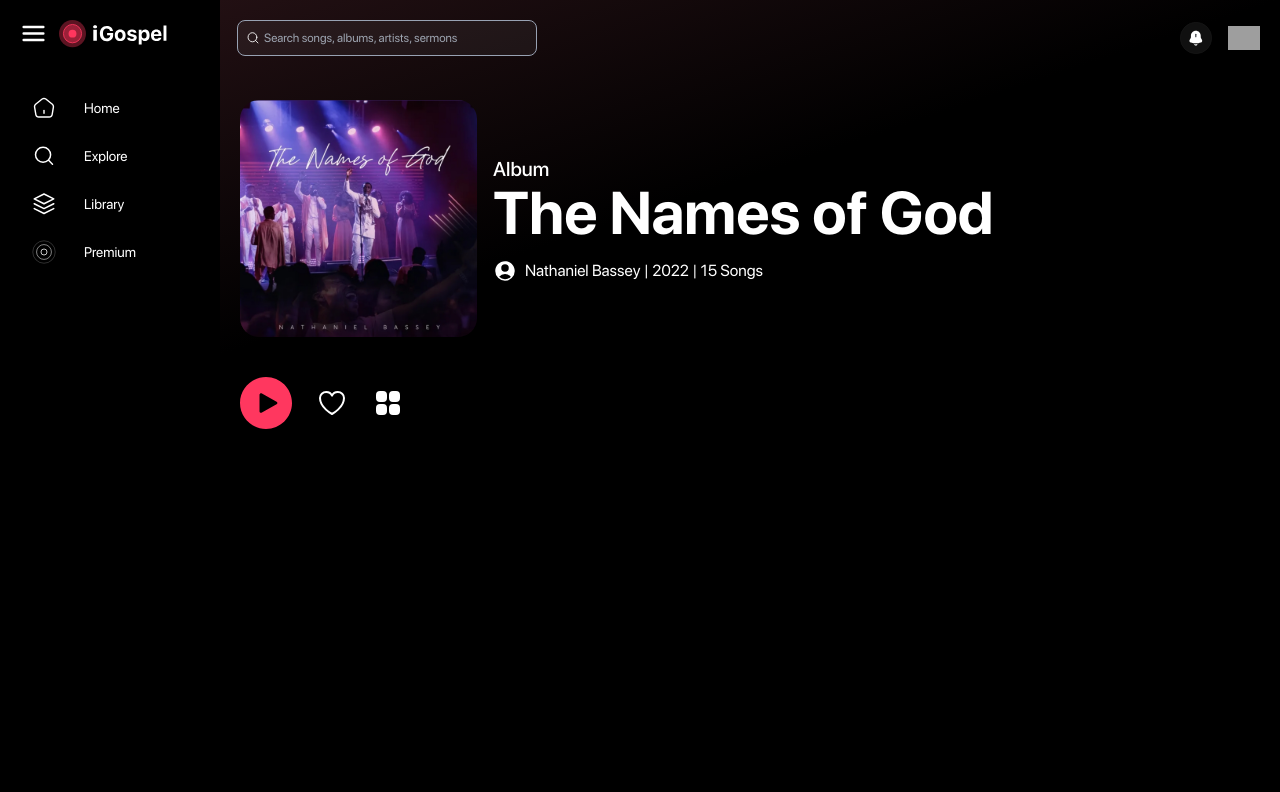
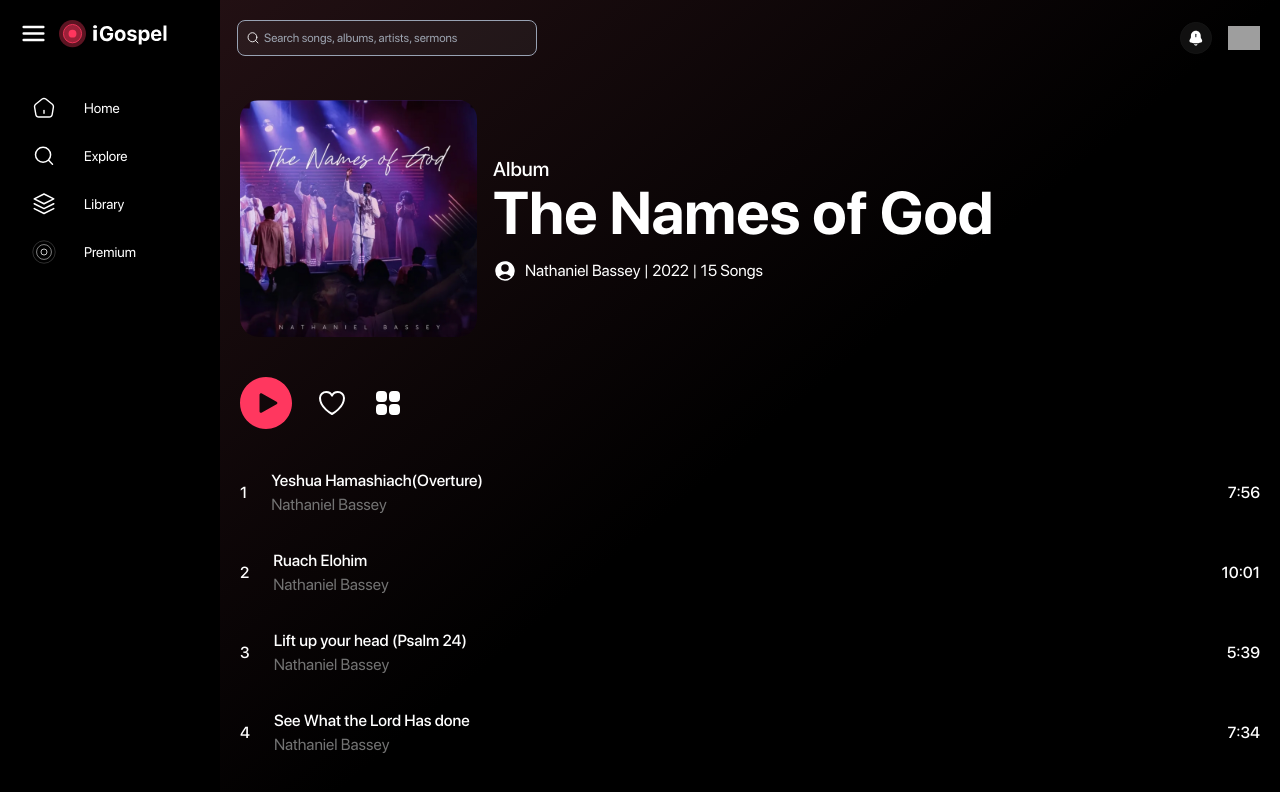
Before and after one commit to iGospelsongs-App/igospel-web-app, a React (Create React App) app: page /album in a window 1280 px wide. Shown: the top 792 px of the page. Built offline with nearby package versions, Linux system fonts and the light colour scheme; sample sign-in values are in the browser's storage; grey boxes are pictures that could not be loaded.

Commit message:
adding border line to header and sidebar and also building album page

```diff
--- a/src/components/Header.tsx
+++ b/src/components/Header.tsx
@@ -23,7 +23,7 @@
 
     return (
         <div>
-            <div className={`flex items-center justify-between px-2 sm:px-5 gap-2  ${(isScroll) && 'bg-black'}`}>
+            <div className={`flex items-center justify-between px-2 sm:px-5 gap-2  ${(isScroll) && 'bg-black border-b-[1px] border-b-[#323232]'}`}>
                 <div className={`flex flex-1 items-center ${isOpen && !isMobile ? 'gap-14' : 'gap-5'} `}>
                     {/* header here  */}
                     <div className={`min-w-[90px] z-10 ${!isOpen && 'bg-transparent'} text-white`}>
--- a/src/data/DummyData.ts
+++ b/src/data/DummyData.ts
@@ -6,7 +6,7 @@
 import img6 from '../assets/images/carousel6.png';
 import img7 from '../assets/images/carousel7.png';
 import img8 from '../assets/images/carousel8.png';
-import { SliderDisplayDataType } from '../types';
+import { SliderDisplayDataType, AlbumlistDataType } from '../types';
 
 export const sliderDisplayData: SliderDisplayDataType[] = [
   {
@@ -58,3 +58,46 @@
     image: img8,
   },
 ]
+
+export const albumListData: AlbumlistDataType[] = [
+  {
+    title: 'Yeshua Hamashiach(Overture)',
+    artist: 'Nathaniel Bassey',
+    duration: '7:56'
+  },
+  {
+    title: 'Ruach Elohim',
+    artist: 'Nathaniel Bassey',
+    duration: '10:01'
+  },
+  {
+    title: 'Lift up your head (Psalm 24)',
+    artist: 'Nathaniel Bassey',
+    duration: '5:39'
+  },
+  {
+    title: 'See What the Lord Has done',
+    artist: 'Nathaniel Bassey',
+    duration: '7:34'
+  },
+  {
+    title: 'Yeshua Hamashiach(Overture)',
+    artist: 'Nathaniel Bassey',
+    duration: '7:56'
+  },
+  {
+    title: 'Ruach Elohim',
+    artist: 'Nathaniel Bassey',
+    duration: '10:01'
+  },
+  {
+    title: 'Lift up your head (Psalm 24)',
+    artist: 'Nathaniel Bassey',
+    duration: '5:39'
+  },
+  {
+    title: 'See What the Lord Has done',
+    artist: 'Nathaniel Bassey',
+    duration: '7:34'
+  },
+]
--- a/src/index.css
+++ b/src/index.css
@@ -60,3 +60,9 @@
     scrollbar-width: none; /* Firefox */
   }
 }
+
+@layer components {
+  .smallText {
+    @apply text-white text-base font-sf-med
+  }
+}
--- a/src/layouts/HomeLayout.tsx
+++ b/src/layouts/HomeLayout.tsx
@@ -21,7 +21,7 @@
 
                 <div>
                     {/* sidbar here */}
-                    <div className={`${(!isOpen && !isScroll) ? 'bg-transparent' : ''} h-[100vh] fixed overflow-auto bg-black`}>
+                    <div className={`${(!isOpen && !isScroll) ? 'bg-transparent' : ''} ${isScroll && 'border-r-[1px] border-r-[#323232]'} h-[100vh] fixed overflow-auto bg-black`}>
                         {
                             isOpen ? <Sidebar /> : !isSmallScreen && <SidebarClosed />
                         }
--- a/src/pages/Album.tsx
+++ b/src/pages/Album.tsx
@@ -3,6 +3,7 @@
 import { UserCircleIcon, Squares2X2Icon } from '@heroicons/react/24/solid';
 import { HeartIcon } from '@heroicons/react/24/outline';
 import playBtn from '../assets/images/play-btn.svg'
+import { albumListData } from '../data/DummyData'
 
 function Album() {
     return (
@@ -30,7 +31,23 @@
             </div>
 
             {/* list section  */}
-            <div></div>
+            <div className='mt-10'>
+
+                {
+                    albumListData.map((items, i) => (
+                        <div key={i} className='flex flex-row justify-between items-center mb-8'>
+                            <div className='flex flex-row space-x-6 items-center'>
+                                <div className='smallText'>{i+1}</div>
+                                <div>
+                                    <div className='smallText'>{items.title}</div>
+                                    <div className='text-[#737373] text-base font-sf-reg'>{items.artist}</div>
+                                </div>
+                            </div>
+                            <div className='smallText'>{items.duration}</div>
+                        </div>
+                    ))
+                }
+            </div>
         </div>
     )
 }
--- a/src/types/index.ts
+++ b/src/types/index.ts
@@ -30,3 +30,9 @@
     artist: string;
     image: string;
 }
+
+export interface AlbumlistDataType {
+    title: string;
+    artist: string;
+    duration: string;
+  }
```
